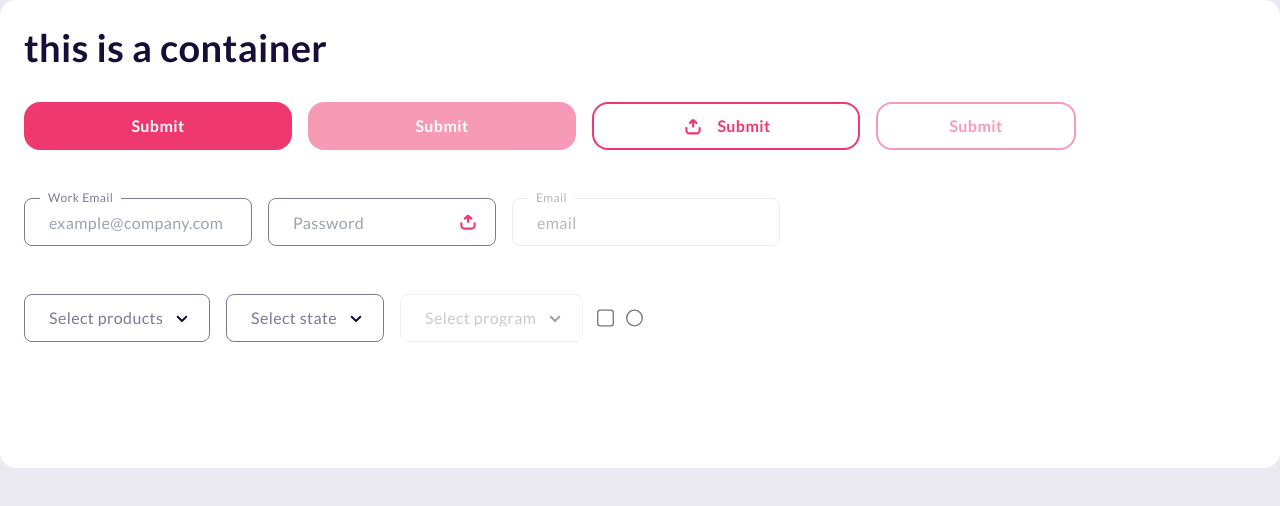
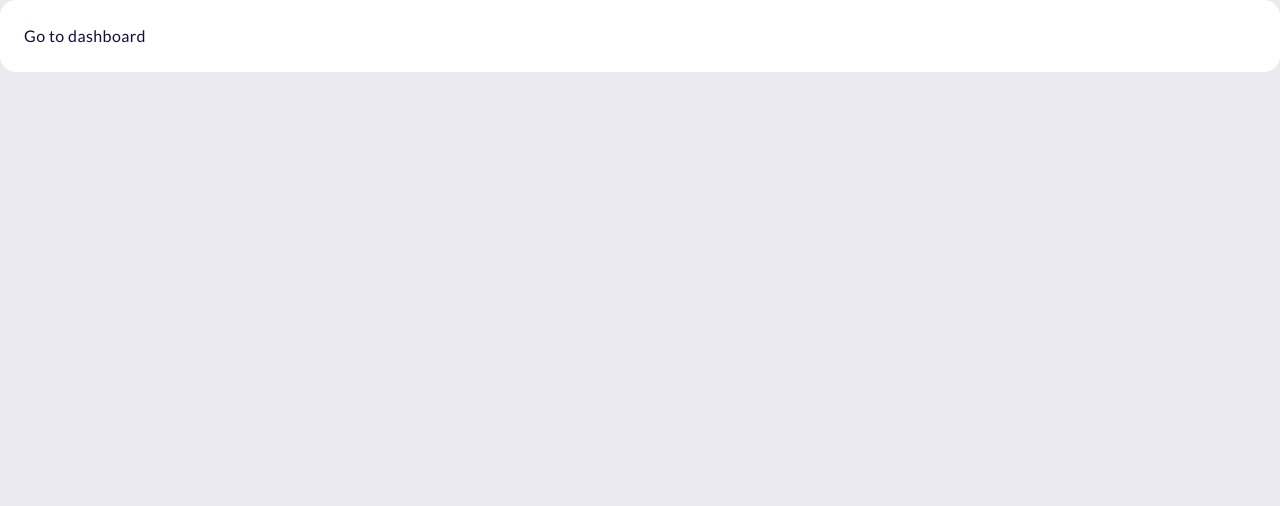
Before and after one commit to Ajmaljalal/plannlyhealth-web, a Next.js app: page / in a window 1280 px wide. Shown: the top 506 px of the page. Built offline with nearby package versions, Linux system fonts and the light colour scheme.

Commit message:
benefit programs ui bug

```diff
--- a/src/app/page.tsx
+++ b/src/app/page.tsx
@@ -1,40 +1,14 @@
 import { Button } from "@/components/button";
 import { Container } from "@/components/container";
 import { Input } from "@/components/input";
-import { Modal } from "@/components/modal";
 import { Select } from "@/components/select";
 import { icons } from "@/lib/icons";
+import Link from "next/link";
 export default function Home() {
   return (
     <div className="flex justify-center align-center">
       <Container className="w-full">
-        <h1 className="mb-8">this is a container</h1>
-        <div className="mb-12 flex flex-wrap">
-          <Button text='Submit' className="mr-4 w-[268px]" />
-          <Button text='Submit' disabled className="mr-4 w-[268px]" />
-          <Button text='Submit' outlined className="mr-4 w-[268px]" icon={icons.upload} />
-          <Button text='Submit' outlined disabled className="w-[200px]" />
-        </div>
-        <div className="mb-12 flex flex-wrap">
-          <Input name="email" placeholder="example@company.com" label="Work Email" type="email" className="mr-4" required />
-          <Input name='password' placeholder="Password" type="password" className="mr-4" icon={icons.upload} />
-          <Input name='email ' placeholder="email" disabled className="w-[268px]" label="Email" />
-        </div>
-        <div className="mb-12 flex flex-wrap">
-          <Select name='products' placeholder="Select a product" className="mr-4" required options={['One', 'two', 'three', 'four']} />
-          <Select name='state' placeholder="Select you state" className="mr-4" options={['One', 'two', 'three', 'four']} />
-          <Select name='program' placeholder="Select a product" disabled options={['One', 'two', 'three', 'four']} />
-          <Input type="checkbox" name="radio" className="ml-4" />
-          <Input type="radio" name="radio" className="ml-4" />
-        </div>
-        <div className="mb-12 flex flex-wrap">
-          <Modal
-            triggerButton={<Button text='Open Modal' />}
-            ctaButton={<Button text='Submit' className="w-1/2" />}
-          >
-            <h1>Modal opened</h1>
-          </Modal>
-        </div>
+        <Link href="/dashboard">Go to dashboard</Link>
       </Container>
     </div>
   )
```
